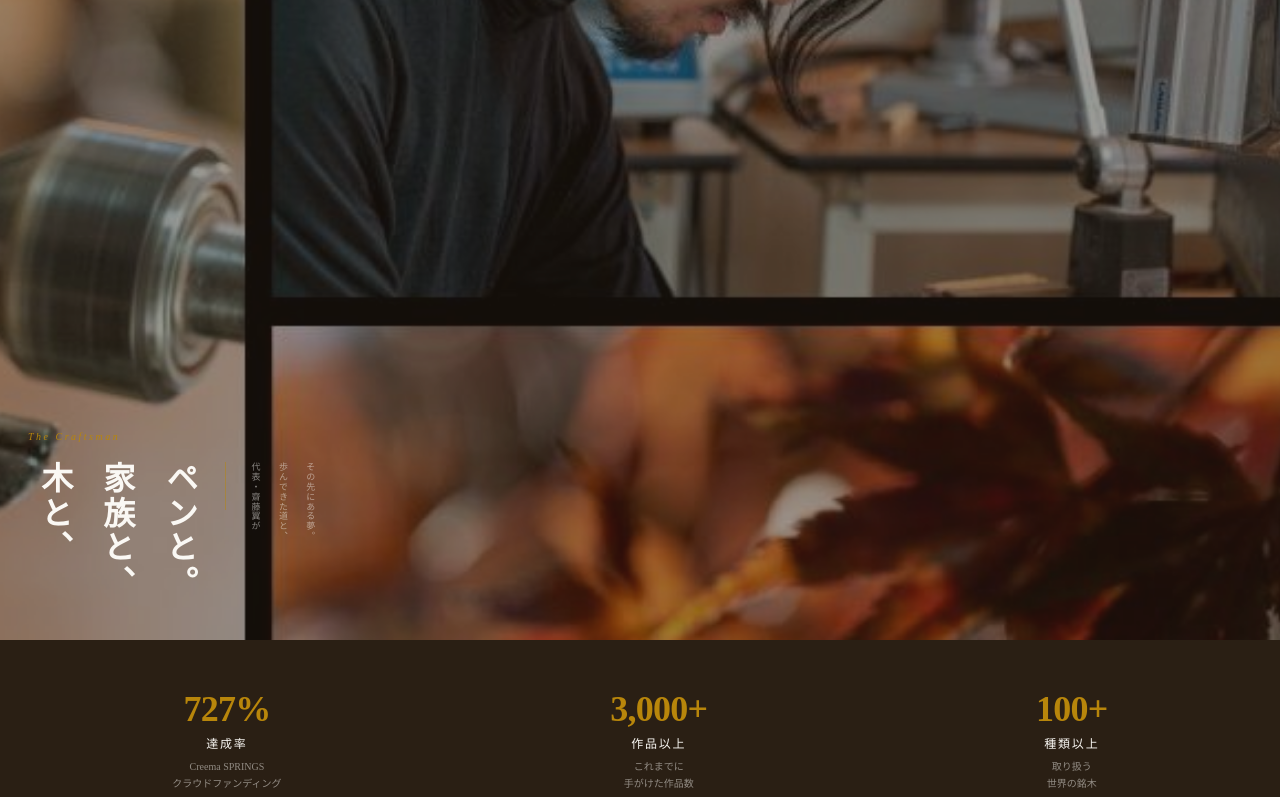
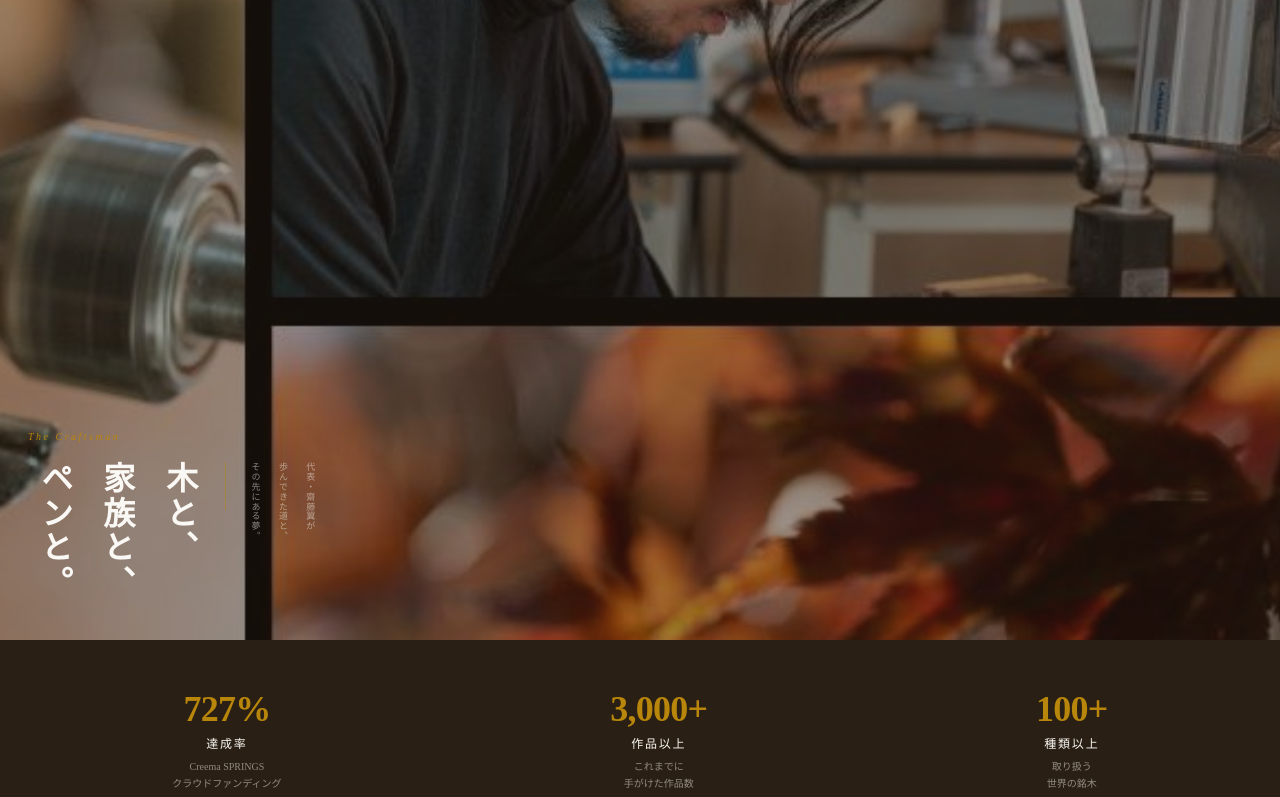
Before and after one commit to kinmokuseicraft-png/base_kinmokusei, a Next.js app: page /liff/craftsman/tsuba in a window 1280 px wide. Shown: the part 429-1226 px from the top of the page. Built offline with nearby package versions, Linux system fonts and the light colour scheme.

Commit message:
fix: hero 縦書き列の順序を右始まりに修正

```diff
--- a/app/(liff)/liff/craftsman/tsuba/page.tsx
+++ b/app/(liff)/liff/craftsman/tsuba/page.tsx
@@ -76,7 +76,7 @@ export default function TsubaPage() {
           <span className="hero-eyebrow" style={{ fontSize: 10, letterSpacing: '0.25em', color: '#b8860b', marginBottom: 20, fontStyle: 'italic', fontFamily: 'serif' }}>The Craftsman</span>
           <div style={{ display: 'flex', flexDirection: 'row', alignItems: 'flex-start', gap: '0.7em' }}>
             {/* タイトル3列 */}
-            {['木と、', '家族と、', 'ペンと。'].map((col, i) => (
+            {['ペンと。', '家族と、', '木と、'].map((col, i) => (
               <span key={col} className="hero-title" style={{
                 writingMode: 'vertical-rl', textOrientation: 'mixed',
                 fontSize: 32, fontWeight: 700, color: '#faf8f4',
@@ -87,7 +87,7 @@ export default function TsubaPage() {
             {/* 区切り線 */}
             <span className="hero-vline" style={{ margin: '0 10px' }} />
             {/* サブ3列 */}
-            {['代表・齋藤翼が', '歩んできた道と、', 'その先にある夢。'].map((col, i) => (
+            {['その先にある夢。', '歩んできた道と、', '代表・齋藤翼が'].map((col, i) => (
               <span key={col} className="hero-sub" style={{
                 writingMode: 'vertical-rl', textOrientation: 'mixed',
                 fontSize: 9, color: 'rgba(250,248,244,0.5)', lineHeight: 1.8,
```
